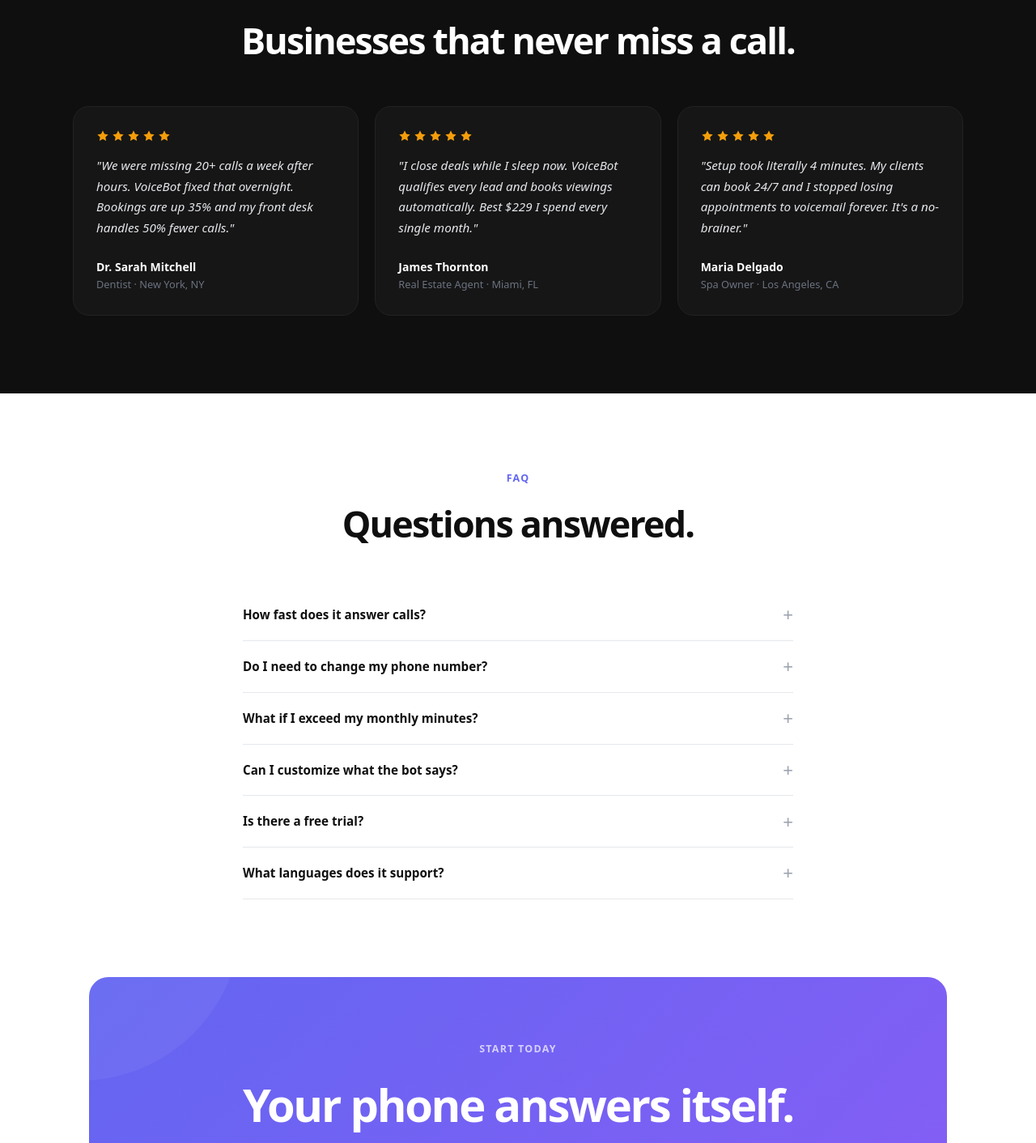
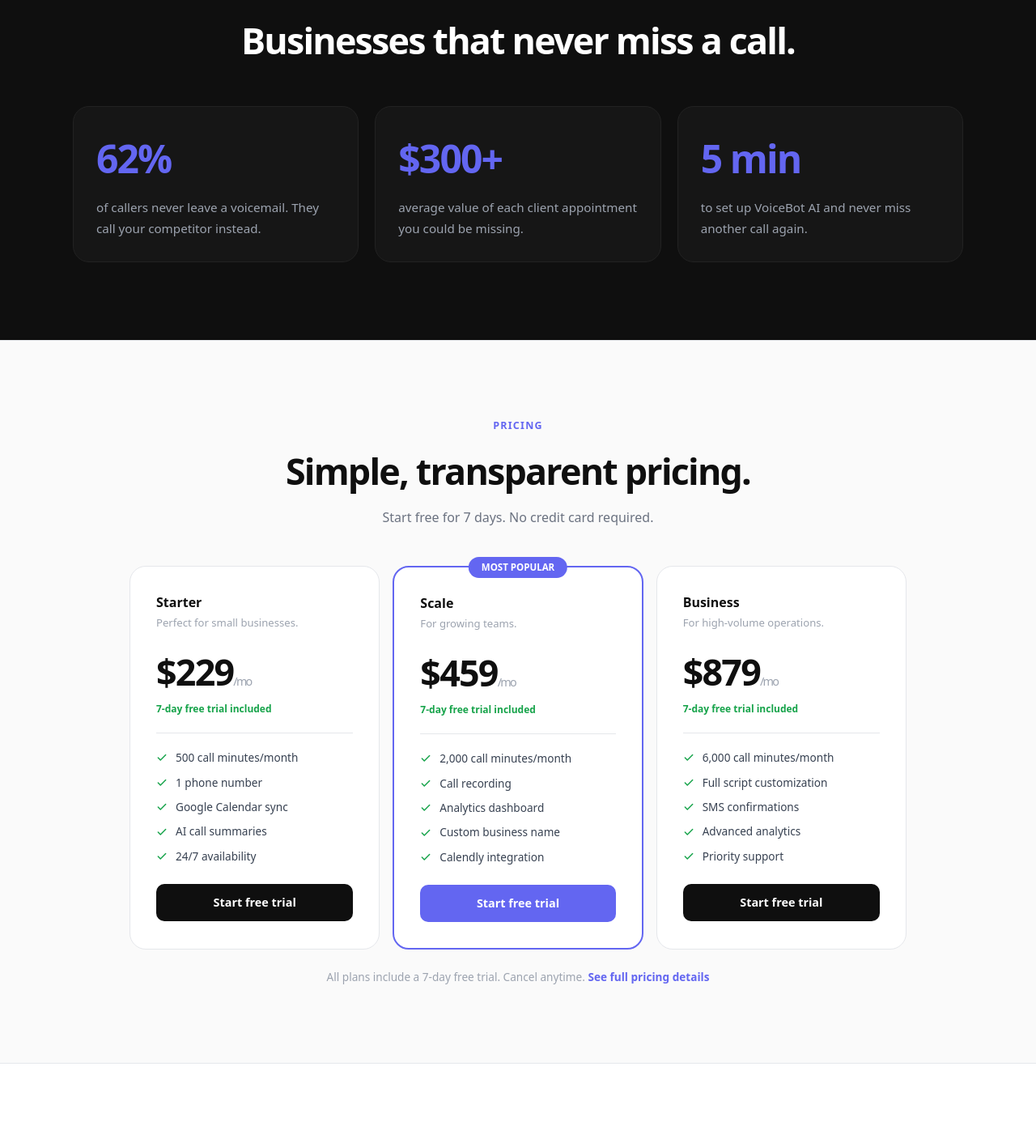
Before and after one commit to ilian94/dashboard-saas, a Next.js app: page / in a window 1280 px wide. Shown: the part 6580-7992 px from the top of the page at 81% size. Built offline with nearby package versions, Linux system fonts and the light colour scheme; no server answers.

Commit message:
homepage - hero title, stats, pricing section

```diff
--- a/app/page.js
+++ b/app/page.js
@@ -369,26 +369,72 @@ export default function Home() {
 
           <div style={{ display: 'grid', gridTemplateColumns: 'repeat(auto-fit, minmax(300px, 1fr))', gap: '20px' }}>
             {[
-              { name: 'Dr. Sarah Mitchell', role: 'Dentist · New York, NY', quote: 'We were missing 20+ calls a week after hours. VoiceBot fixed that overnight. Bookings are up 35% and my front desk handles 50% fewer calls.', stars: 5 },
-              { name: 'James Thornton', role: 'Real Estate Agent · Miami, FL', quote: "I close deals while I sleep now. VoiceBot qualifies every lead and books viewings automatically. Best $229 I spend every single month.", stars: 5 },
-              { name: 'Maria Delgado', role: 'Spa Owner · Los Angeles, CA', quote: "Setup took literally 4 minutes. My clients can book 24/7 and I stopped losing appointments to voicemail forever. It's a no-brainer.", stars: 5 },
-            ].map(t => (
-              <div key={t.name} style={{ background: '#161616', border: '1px solid #222', borderRadius: '20px', padding: '28px' }}>
-                <div style={{ display: 'flex', gap: '3px', marginBottom: '16px' }}>
-                  {Array.from({ length: t.stars }).map((_, i) => (
-                    <svg key={i} width="16" height="16" viewBox="0 0 24 24" fill="#f59e0b" stroke="none"><polygon points="12 2 15.09 8.26 22 9.27 17 14.14 18.18 21.02 12 17.77 5.82 21.02 7 14.14 2 9.27 8.91 8.26 12 2"/></svg>
-                  ))}
-                </div>
-                <p style={{ fontSize: '0.95rem', color: '#e5e7eb', lineHeight: 1.7, marginBottom: '24px', fontStyle: 'italic' }}>"{t.quote}"</p>
-                <div>
-                  <p style={{ fontSize: '0.875rem', fontWeight: 700, marginBottom: '2px' }}>{t.name}</p>
-                  <p style={{ fontSize: '0.8rem', color: '#6b7280', margin: 0 }}>{t.role}</p>
-                </div>
-              </div>
-            ))}
+  { stat: '62%', desc: 'of callers never leave a voicemail. They call your competitor instead.' },
+  { stat: '$300+', desc: 'average value of each client appointment you could be missing.' },
+  { stat: '5 min', desc: 'to set up VoiceBot AI and never miss another call again.' },
+].map(t => (
+  <div key={t.stat} style={{ background: '#161616', border: '1px solid #222', borderRadius: '20px', padding: '28px' }}>
+    <p style={{ fontSize: '3rem', fontWeight: 700, color: '#6366f1', letterSpacing: '-0.04em', marginBottom: '12px' }}>{t.stat}</p>
+    <p style={{ fontSize: '0.95rem', color: '#9ca3af', lineHeight: 1.7, margin: 0 }}>{t.desc}</p>
+  </div>
+))}
           </div>
         </div>
       </section>
+      {/* PRICING SUMMARY */}
+<section style={{ padding: '96px 24px', background: '#fafafa', borderTop: '1px solid #e5e7eb', borderBottom: '1px solid #e5e7eb' }}>
+  <div style={{ maxWidth: '960px', margin: '0 auto' }}>
+    <p style={{ textAlign: 'center', fontSize: '0.78rem', fontWeight: 700, color: '#6366f1', letterSpacing: '0.1em', textTransform: 'uppercase', marginBottom: '12px' }}>Pricing</p>
+    <h2 style={{ textAlign: 'center', fontSize: 'clamp(1.8rem, 4vw, 2.8rem)', fontWeight: 700, letterSpacing: '-0.04em', marginBottom: '12px' }}>Simple, transparent pricing.</h2>
+    <p style={{ textAlign: 'center', color: '#6b7280', marginBottom: '48px' }}>Start free for 7 days. No credit card required.</p>
+
+    <div style={{ display: 'grid', gridTemplateColumns: 'repeat(auto-fit, minmax(260px, 1fr))', gap: '16px' }}>
+      {[
+        {
+          name: 'Starter', price: '$229', desc: 'Perfect for small businesses.',
+          features: ['500 call minutes/month', '1 phone number', 'Google Calendar sync', 'AI call summaries', '24/7 availability'],
+          popular: false,
+        },
+        {
+          name: 'Scale', price: '$459', desc: 'For growing teams.',
+          features: ['2,000 call minutes/month', 'Call recording', 'Analytics dashboard', 'Custom business name', 'Calendly integration'],
+          popular: true,
+        },
+        {
+          name: 'Business', price: '$879', desc: 'For high-volume operations.',
+          features: ['6,000 call minutes/month', 'Full script customization', 'SMS confirmations', 'Advanced analytics', 'Priority support'],
+          popular: false,
+        },
+      ].map(plan => (
+        <div key={plan.name} style={{ background: '#fff', border: `${plan.popular ? '2px solid #6366f1' : '1px solid #e5e7eb'}`, borderRadius: '20px', padding: '32px', position: 'relative' }}>
+          {plan.popular && (
+            <div style={{ position: 'absolute', top: '-13px', left: '50%', transform: 'translateX(-50%)', background: '#6366f1', color: '#fff', fontSize: '0.72rem', fontWeight: 700, padding: '4px 16px', borderRadius: '100px', whiteSpace: 'nowrap' }}>MOST POPULAR</div>
+          )}
+          <h3 style={{ fontSize: '1rem', fontWeight: 700, marginBottom: '4px' }}>{plan.name}</h3>
+          <p style={{ fontSize: '0.82rem', color: '#9ca3af', marginBottom: '16px' }}>{plan.desc}</p>
+          <div style={{ fontSize: '2.8rem', fontWeight: 700, letterSpacing: '-0.04em', marginBottom: '4px' }}>{plan.price}<span style={{ fontSize: '0.9rem', color: '#9ca3af', fontWeight: 400 }}>/mo</span></div>
+          <p style={{ fontSize: '0.75rem', color: '#16a34a', fontWeight: 600, marginBottom: '20px' }}>7-day free trial included</p>
+          <div style={{ height: '1px', background: '#e5e7eb', marginBottom: '20px' }} />
+          <ul style={{ listStyle: 'none', padding: 0, margin: '0 0 24px', display: 'flex', flexDirection: 'column', gap: '10px' }}>
+            {plan.features.map(f => (
+              <li key={f} style={{ display: 'flex', alignItems: 'center', gap: '10px', fontSize: '0.85rem', color: '#374151' }}>
+                <svg width="14" height="14" viewBox="0 0 24 24" fill="none" stroke="#16a34a" strokeWidth="2.5" strokeLinecap="round" strokeLinejoin="round"><polyline points="20 6 9 17 4 12"/></svg>
+                {f}
+              </li>
+            ))}
+          </ul>
+          <Link href="/register" style={{ display: 'block', background: plan.popular ? '#6366f1' : '#0f0f0f', color: '#fff', textDecoration: 'none', fontWeight: 700, fontSize: '0.9rem', padding: '12px', borderRadius: '10px', textAlign: 'center' }}>
+            Start free trial
+          </Link>
+        </div>
+      ))}
+    </div>
+
+    <p style={{ textAlign: 'center', color: '#9ca3af', fontSize: '0.85rem', marginTop: '24px' }}>
+      All plans include a 7-day free trial. Cancel anytime. <Link href="/pricing" style={{ color: '#6366f1', textDecoration: 'none', fontWeight: 600 }}>See full pricing details</Link>
+    </p>
+  </div>
+</section>
 
       {/* FAQ */}
       <section style={{ padding: '96px 24px' }}>
@@ -418,10 +464,9 @@ export default function Home() {
           <div style={{ position: 'absolute', top: '-50%', left: '-20%', width: '400px', height: '400px', background: 'rgba(255,255,255,0.05)', borderRadius: '50%', pointerEvents: 'none' }} />
           <div style={{ position: 'absolute', bottom: '-30%', right: '-10%', width: '300px', height: '300px', background: 'rgba(255,255,255,0.05)', borderRadius: '50%', pointerEvents: 'none' }} />
 
-          <p style={{ fontSize: '0.78rem', fontWeight: 700, color: 'rgba(255,255,255,0.7)', letterSpacing: '0.1em', textTransform: 'uppercase', marginBottom: '16px' }}>Start today</p>
           <h2 style={{ fontSize: 'clamp(2rem, 5vw, 3.5rem)', fontWeight: 700, letterSpacing: '-0.04em', marginBottom: '16px', color: '#fff' }}>
-            Your phone answers itself.<br />Your calendar fills itself.
-          </h2>
+  Your phone answers itself.<br />Your calendar fills itself.
+</h2>
           <p style={{ color: 'rgba(255,255,255,0.75)', marginBottom: '40px', fontSize: '1.05rem' }}>
             Join 500+ businesses. 7-day free trial. Cancel anytime.
           </p>
```
